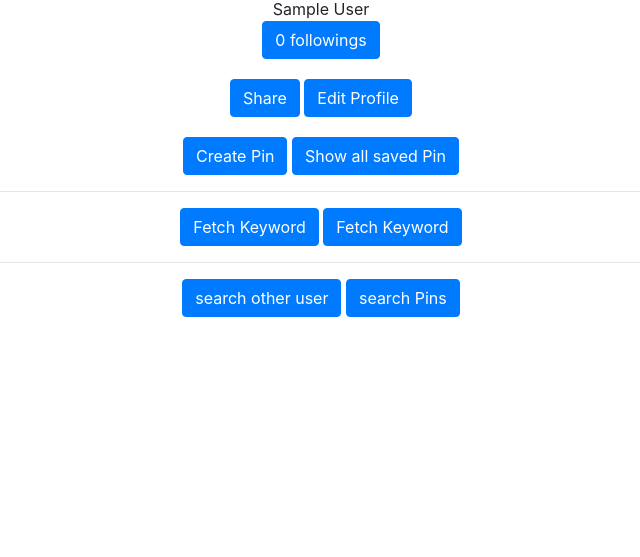
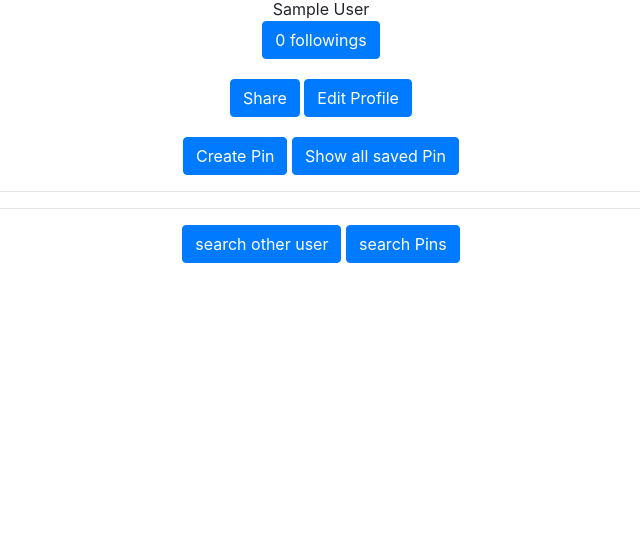
Before and after one commit to steffyjk/pintrverse, a Django app: page /users/profile/ in a window 1280 px wide. Shown: the part 119-676 px from the top of the page, without its empty margins (319-959 px from the left). Run offline with Django 4.2, Linux system fonts and the light colour scheme; the visitor is signed in with stand-in values (Sample User, id 1); data comes from the database, SQL or seed files in the repository; some libraries are stand-ins or nearby versions.

Commit message:
Feat:removed fetch history and all function - trying to deploy it on AWS

```diff
--- a/requirements.txt
+++ b/requirements.txt
@@ -1,5 +1,5 @@
 asgiref==3.6.0
-backports.zoneinfo==0.2.1
+backports.zoneinfo<=0.2.1
 beautifulsoup4==4.12.0
 browser-cookie3==0.17.1
 browser-history==0.3.2
--- a/templates/users/user_profile.html
+++ b/templates/users/user_profile.html
@@ -45,18 +45,18 @@
     </div>
     <hr>
 
-    <div style="text-align: center">
-        <a href={% url 'pintrverse:fetch_keyword' %}>
-            <button class="btn btn-primary" style="text-align: center">
-                Fetch Keyword
-            </button>
-        </a>
-        <a href={% url 'pintrverse:fetch_keyword_cbv' %}>
-            <button class="btn btn-primary" style="text-align: center">
-                Fetch Keyword
-            </button>
-        </a>
-    </div>
+{#    <div style="text-align: center">#}
+{#        <a href={% url 'pintrverse:fetch_keyword' %}>#}
+{#            <button class="btn btn-primary" style="text-align: center">#}
+{#                Fetch Keyword#}
+{#            </button>#}
+{#        </a>#}
+{#        <a href={% url 'pintrverse:fetch_keyword_cbv' %}>#}
+{#            <button class="btn btn-primary" style="text-align: center">#}
+{#                Fetch Keyword#}
+{#            </button>#}
+{#        </a>#}
+{#    </div>#}
     <hr>
     <div style="text-align: center">
         <a href={% url 'pintrverse:search_users' %}>
```
